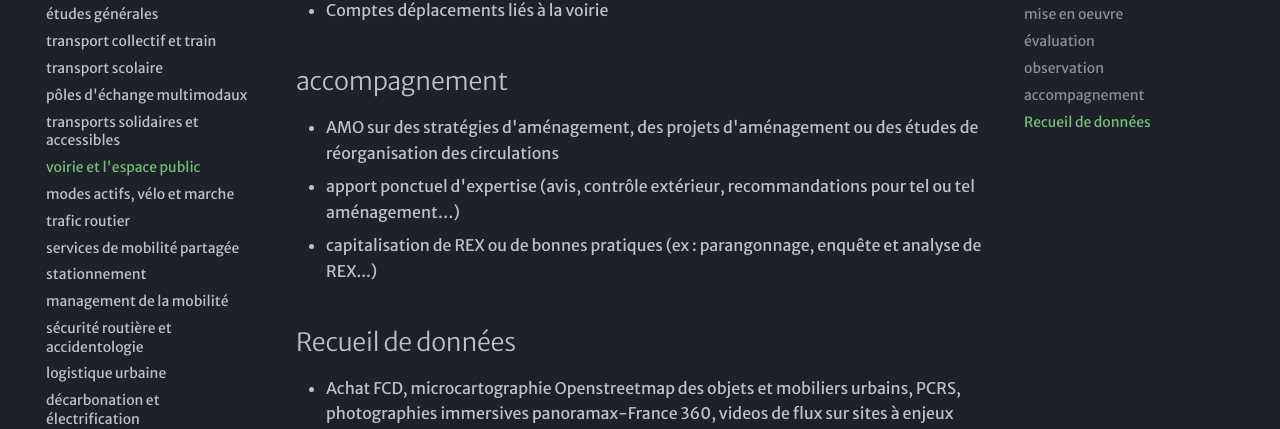
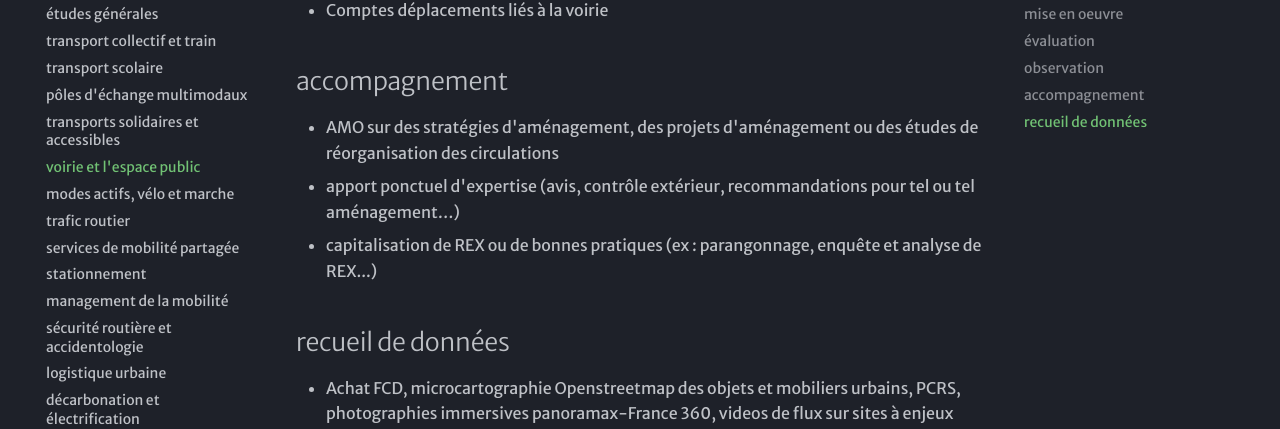
Before and after one commit to xdurang/mobscidat, an MkDocs documentation site: the page built from docs/type_etudes/TE_voirie.md, in a window 1280 px wide and 900 px high, scrolled down 920 px. Shown: the part 196-625 px from the top of the window. Built offline with MkDocs 1.6.1 and Material for MkDocs 9.7.7, drawn with Linux system fonts in a browser that asks for light colours; some web fonts are replaced; comment, search, counter and statistics services are not loaded.

```diff
--- a/docs/type_etudes/TE_voirie.md
+++ b/docs/type_etudes/TE_voirie.md
@@ -30,7 +30,7 @@ tags:
 - apport ponctuel d'expertise (avis, contrôle extérieur, recommandations pour tel ou tel aménagement…)
 - capitalisation de REX ou de bonnes pratiques (ex : parangonnage, enquête et analyse de REX...)
 
-## Recueil de données
+## recueil de données
 - Achat FCD, microcartographie Openstreetmap des objets et mobiliers urbains, PCRS, photographies immersives panoramax-France 360, videos de flux sur sites à enjeux (ronds points, tunnels, passages-piétons, etc.)
 - Focus groups, atelier d’intelligence collective avec les usagers
 - Analyse de performance des capteurs
```
